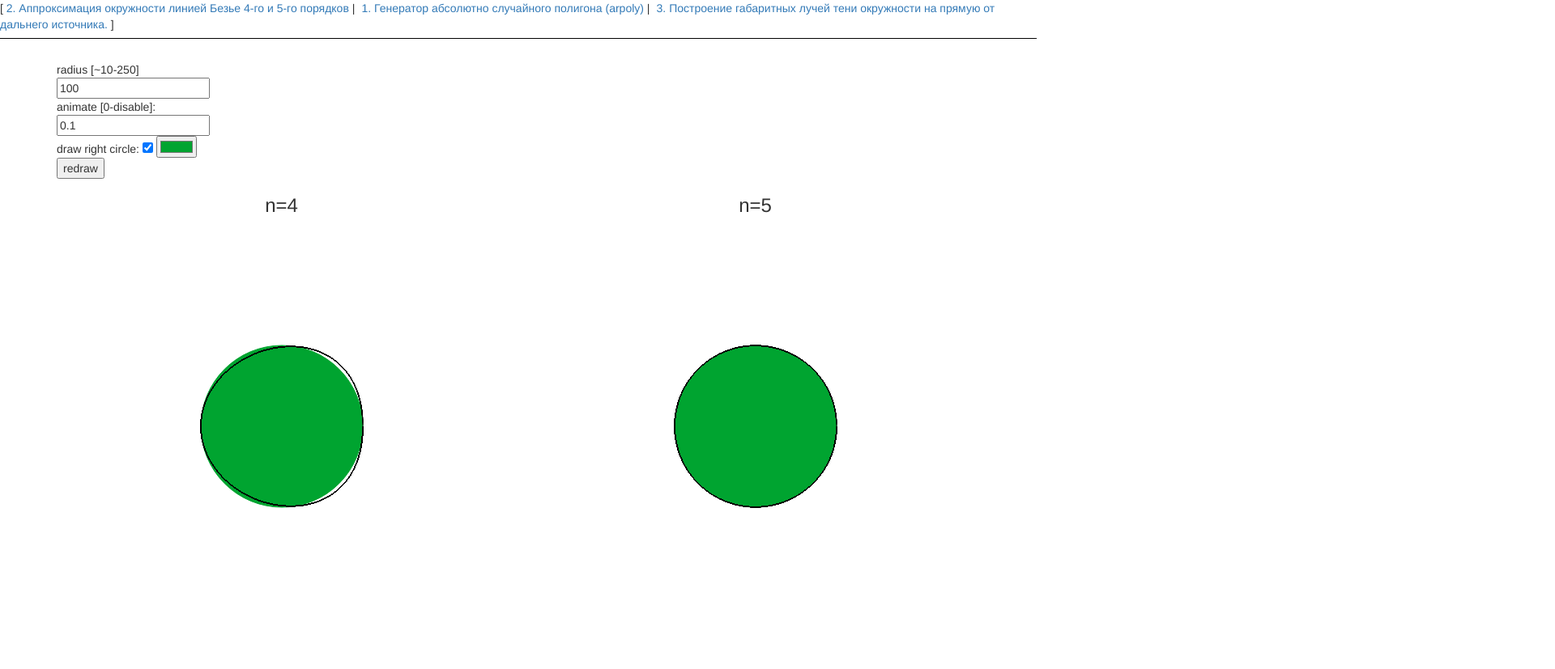
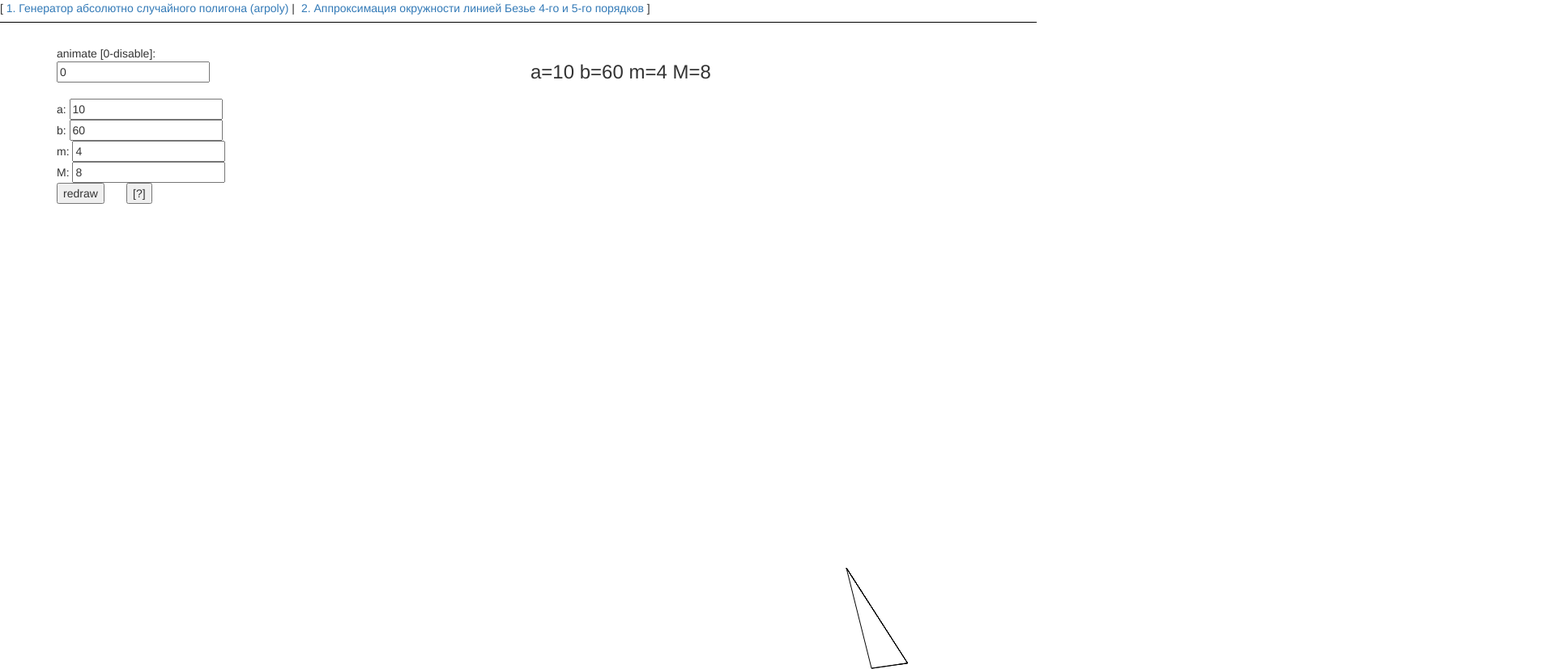
Before and after one commit to NBakaev/hse-cg, a website: page index.html at #!/view1 in a window 1280 px wide. Shown: the top 827 px of the page at 81% size, 1920 px wide, since content can reach past the window. Before the commit the page ends 800 px from the top, so only its background shows below. Drawn offline with nearby package versions, Linux system fonts and the light colour scheme.

Commit message:
restructure and add 2nd lab

```diff
--- a/app.js
+++ b/app.js
@@ -5,7 +5,7 @@ angular.module('myApp', [
   'ngRoute',
   'myApp.view1',
   'myApp.view2',
-  'myApp.version'
+  'myApp.view3'
 ]).
 config(['$locationProvider', '$routeProvider', function($locationProvider, $routeProvider) {
   $locationProvider.hashPrefix('!');
--- a/components/version/interpolate-filter.js
+++ /dev/null
@@ -1,9 +0,0 @@
-'use strict';
-
-angular.module('myApp.version.interpolate-filter', [])
-
-.filter('interpolate', ['version', function(version) {
-  return function(text) {
-    return String(text).replace(/\%VERSION\%/mg, version);
-  };
-}]);
--- a/components/version/version-directive.js
+++ /dev/null
@@ -1,9 +0,0 @@
-'use strict';
-
-angular.module('myApp.version.version-directive', [])
-
-.directive('appVersion', ['version', function(version) {
-  return function(scope, elm, attrs) {
-    elm.text(version);
-  };
-}]);
--- a/components/version/version.js
+++ /dev/null
@@ -1,8 +0,0 @@
-'use strict';
-
-angular.module('myApp.version', [
-  'myApp.version.interpolate-filter',
-  'myApp.version.version-directive'
-])
-
-.value('version', '0.1');
--- a/index.html
+++ b/index.html
@@ -15,19 +15,19 @@
   <script src="bower_components/html5-boilerplate/dist/js/vendor/modernizr-2.8.3.min.js"></script>
   <link rel="stylesheet" href="https://maxcdn.bootstrapcdn.com/bootstrap/3.3.7/css/bootstrap.min.css" integrity="sha384-BVYiiSIFeK1dGmJRAkycuHAHRg32OmUcww7on3RYdg4Va+PmSTsz/K68vbdEjh4u" crossorigin="anonymous">
   <script src="bezier.lib.js"></script>
+  <script src="math.lib.js"></script>
 </head>
 <body>
   <ul class="menu">
     <li><a href="#!/view1">
+      1. Генератор абсолютно случайного полигона (arpoly)
+    </a></li>
+    <li><a href="#!/view2">
       2. Аппроксимация окружности линией Безье 4-го и 5-го порядков
     </a></li>
-    <li><a href="#!/view1">
-      1. Генератор абсолютно случайного полигона (arpoly)
-    </a></li>
-
-    <li><a href="#!/view3">
-      3. Построение габаритных лучей тени окружности на прямую от дальнего источника.
-    </a></li>
+    <!--<li><a href="#!/view3">-->
+      <!--3. Построение габаритных лучей тени окружности на прямую от дальнего источника.-->
+    <!--</a></li>-->
   </ul>
 
   <!--[if lt IE 7]>
@@ -39,10 +39,8 @@
   <script src="bower_components/angular/angular.js"></script>
   <script src="bower_components/angular-route/angular-route.js"></script>
   <script src="app.js"></script>
-  <script src="view1/view1.js"></script>
-  <script src="view2/view2.js"></script>
-  <script src="components/version/version.js"></script>
-  <script src="components/version/version-directive.js"></script>
-  <script src="components/version/interpolate-filter.js"></script>
+  <script src="view1/view.js"></script>
+  <script src="view2/view.js"></script>
+  <script src="view3/view.js"></script>
 </body>
 </html>
--- /dev/null
+++ b/math.lib.js
@@ -0,0 +1,15 @@
+// Returns a random integer between min (included) and max (excluded)
+// Using Math.round() will give you a non-uniform distribution!
+
+function getRandomInt(min, max) {
+    min = Math.ceil(min);
+    max = Math.floor(max);
+    return Math.floor(Math.random() * (max - min)) + min;
+}/**
+ * Created Nikita Bakaev, ya@nbakaev.ru on 12/6/2016.
+ * All Rights Reserved
+ */
+
+function rnd(max) {
+    return getRandomInt(1, max);
+}
--- /dev/null
+++ b/view1/view.html
@@ -0,0 +1,56 @@
+<div class="container">
+    <div class="row">
+        <div class="col-md-6">
+            animate [0-disable]: <br>
+            <input type="number" ng-model="animateCurveTime" ng-change="redraw();" ng-model-options="{debounce: 600 }">
+            <br>
+            <br>
+            a:
+            <input type="number" ng-model="a" ng-change="draw4();" ng-model-options="{debounce: 600 }">
+
+            <br>
+            b:
+            <input type="number" ng-model="b" ng-change="draw4();" ng-model-options="{debounce: 600 }">
+
+            <br>
+            m:
+            <input type="number" ng-model="m" ng-change="draw4();" ng-model-options="{debounce: 600 }">
+
+            <br>
+            M:
+            <input type="number" ng-model="MM" ng-change="draw4();" ng-model-options="{debounce: 600 }">
+
+            <br>
+            <button ng-click="draw4();">redraw</button>
+            &nbsp; &nbsp;&nbsp;&nbsp;
+            <button ng-click="redraw()">[?]</button>
+
+        </div>
+        <div class="col-md-6">
+            <h3>
+                a={{a}}
+                b={{b}}
+
+                m={{m}}
+                M={{MM}}
+            </h3>
+        </div>
+    </div>
+    <div class="col-md-12 text-center">
+        <canvas id="arpoly-1" width="1920" height="900">Ваш браузер не поддерживает canvas.</canvas>
+        <br>
+        <ul>
+            <li ng-repeat="point in polygon track by $index">
+                {{point | json}}
+            </li>
+        </ul>
+    </div>
+</div>
+
+<style>
+    #bezier {
+        border-width: 1px;
+        border-style: solid;
+        background: #FAFAFA;
+    }
+</style>
--- /dev/null
+++ b/view1/view.js
@@ -0,0 +1,196 @@
+'use strict';
+
+angular.module('myApp.view2', ['ngRoute'])
+
+    .config(['$routeProvider', function ($routeProvider) {
+        $routeProvider.when('/view1', {
+            templateUrl: 'view1/view.html',
+            controller: 'View1Ctrl'
+        });
+    }])
+
+    .controller('View1Ctrl', ['$scope', function ($scope) {
+
+        $scope.polygon = [];
+        $scope.animateCurveTime = 0;
+        $scope.rightCircleColor = "#00A430";
+
+        $scope.drawPoly = function (points) {
+            var drawC = document.getElementById('arpoly-1');
+            if (drawC && drawC.getContext) {
+                var ctx = drawC.getContext('2d');
+                ctx.lineWidth = 0.1;
+
+                // clear canvas
+                drawC.width = drawC.width;
+
+                ctx.beginPath();
+
+                // центр canvas - не верхний левый угол, а центр canvas
+                var transX = drawC.width * 0.5,
+                    transY = drawC.height * 0.5;
+                ctx.translate(transX, transY);
+
+                drawLines(ctx, points, $scope.animateCurveTime);
+                ctx.closePath();
+            }
+        };
+
+        /**
+         * Тест пересечения отрезков на 2D плоскости
+         *
+         * @param _a точка [] начала 1 отрезка
+         * @param _b точка [] конца 1 отрезка
+         * @param _c точка [] начала 2 отрезка
+         * @param _d точка [] конца 2 отрезка
+         * @returns {boolean} true если отрезки пересекаются, false - не пересекаются
+         */
+        $scope.segm_test = function (_a, _b, _c, _d) {
+            var a = _a[0];
+            var b = _a[1];
+
+            var c = _b[0];
+            var d = _b[1];
+
+            var p = _c[0];
+            var q = _c[1];
+
+            var r = _d[0];
+            var s = _d[1];
+
+            var det, gamma, lambda;
+            det = (c - a) * (s - q) - (r - p) * (d - b);
+            if (det === 0) {
+                return false;
+            } else {
+                lambda = ((s - q) * (r - a) + (p - r) * (s - b)) / det;
+                gamma = ((b - d) * (r - a) + (c - a) * (s - b)) / det;
+                return (0 < lambda && lambda < 1) && (0 < gamma && gamma < 1);
+            }
+        };
+
+        $scope.generateRandomPoint = function (allPoints, pointIndex, stepA, stepB) {
+            var q = [];
+            var fi = rnd(2 * Math.PI);
+            var d = stepA + rnd(stepB - stepA);
+
+            q[0] = allPoints[pointIndex][0] + d * (Math.cos(fi));
+            q[1] = allPoints[pointIndex][1] + d * (Math.sin(fi));
+            return q;
+        };
+
+        $scope.finalCheck = function (allPoints) {
+            for (var m = 0; m < allPoints.length - 1; m++) {
+                for (var j = 0; j < allPoints.length - 1; j++) {
+                    if (m == j) {
+                        continue;
+                    }
+                    if ($scope.segm_test(allPoints[m], allPoints[m + 1], allPoints[j], allPoints[j + 1])) {
+                        return true;
+                    }
+                }
+            }
+        };
+        /**
+         *
+         * @param startPoint начало первой точки, например [10, 10]
+         * @param stepA определяет диапазон изменения длины шага d  (a, b)
+         * @param stepB определяет диапазон изменения длины шага d  (a, b)
+         * @param minPoints m ≥ 3 задает  минимальный номер вершины pm, с которой начинается проверка возможности замыкания полилинии ребром pmp
+         * @param maxPoints пятый аргумент M ≥ m ограничивает максимальное число шагов хаотического блуждания для предотвращения его зацикливания в случае невозможности замыкания полилинии из глубин построенного лабиринта
+         *
+         * @returns {Array} - массив точек, который нужно последовательно соеденить для построения полигона
+         */
+        $scope.arpoly = function (startPoint, stepA, stepB, minPoints, maxPoints) {
+            var allPoints = [];
+            allPoints.push(startPoint);
+
+            for (var i = 0; i < maxPoints; i++) {
+                var currentElement = [];
+                currentElement = $scope.generateRandomPoint(allPoints, i, stepA, stepB);
+
+                // если у нас меньше точек, чем минимум необходимо - просто добавить
+                // точки не пересекаются, проверок не надо
+                if ((i < 3) || i < minPoints) {
+                    allPoints.push(currentElement);
+                    continue;
+                }
+
+                for (var p = 0; p < allPoints.length - 1; p++) {
+                    var s2 = $scope.segm_test(allPoints[allPoints.length - 1], currentElement, allPoints[p], allPoints[p + 1]);
+                    if (s2 == false) {
+                    }
+                    if (s2 == true) {
+                        return null;
+                    }
+                }
+                allPoints.push(currentElement);
+
+                // если меньше максимальных точек но больше или равно минимум точек - проверить, можно ли провести от конца к началу линию
+                if (i >= minPoints) {
+                    // соеденить первую точку и последннюю и не пересекались чтобы
+                    for (var p2 = 1; p2 < allPoints.length - 1; p2++) {
+                        var s22 = $scope.segm_test(allPoints[0], allPoints[allPoints.length - 1], allPoints[p2], allPoints[p2 + 1]);
+                        if (s22 == false) {
+                        }
+                        if (s22 == true) {
+                            return null;
+                        }
+                    }
+                    allPoints.push(allPoints[0]);
+                    if ($scope.finalCheck(allPoints)) {
+                        return null;
+                    }
+
+                    return allPoints;
+                }
+            }
+            return null;
+        };
+
+        $scope.arpolyHelper = function (startPoint, stepA, stepB, minPoints, maxPoints) {
+            // пробуем 1000 раз построить полигон
+            for (var i = 0; i < 90000; i++) {
+                var result = $scope.arpoly(startPoint, stepA, stepB, minPoints, maxPoints);
+                if (result != null) {
+                    return result;
+                }
+            }
+            console.error("failed arpoly");
+            return null;
+        };
+
+        $scope.a = 10;
+        $scope.b = 60;
+        $scope.m = 4;
+        $scope.MM = 8;
+
+        $scope.randomPoly = function () {
+            $scope.polygon = $scope.arpolyHelper([0, 0], $scope.a, $scope.b, $scope.m, $scope.MM);
+            console.log($scope.polygon);
+        };
+
+        $scope.draw4 = function () {
+            try {
+                if ($scope.polygon == null) {
+                    $scope.randomPoly();
+                }
+
+                $scope.randomPoly();
+                $scope.drawPoly($scope.polygon);
+            } catch (e) {
+                if ($scope.polygon == null) {
+                    $scope.randomPoly();
+                }
+
+                $scope.randomPoly();
+                $scope.drawPoly($scope.polygon);
+            }
+        };
+        $scope.draw4();
+
+        $scope.redraw = function () {
+            $scope.drawPoly($scope.polygon);
+        }
+
+    }]);
--- a/view1/view1.js
+++ b/view2/view.js
@@ -3,13 +3,13 @@
 angular.module('myApp.view1', ['ngRoute'])
 
     .config(['$routeProvider', function ($routeProvider) {
-        $routeProvider.when('/view1', {
-            templateUrl: 'view1/view1.html',
-            controller: 'View1Ctrl'
+        $routeProvider.when('/view2', {
+            templateUrl: 'view2/view.html',
+            controller: 'View2Ctrl'
         });
     }])
 
-    .controller('View1Ctrl', ['$scope', function ($scope) {
+    .controller('View2Ctrl', ['$scope', function ($scope) {
         $scope.radius = 100;
         $scope.animateCurveTime = 0.1;
         $scope.drawRightCircle = true;
@@ -62,7 +62,6 @@ angular.module('myApp.view1', ['ngRoute'])
         $scope.draw4();
 
 
-
         $scope.draw5 = function () {
             var drawC = document.getElementById('bezier2-2');
             if (drawC && drawC.getContext) {
--- a/view2/view2.js
+++ /dev/null
@@ -1,14 +0,0 @@
-'use strict';
-
-angular.module('myApp.view2', ['ngRoute'])
-
-.config(['$routeProvider', function($routeProvider) {
-  $routeProvider.when('/view2', {
-    templateUrl: 'view2/view2.html',
-    controller: 'View2Ctrl'
-  });
-}])
-
-.controller('View2Ctrl', [function() {
-
-}]);
--- /dev/null
+++ b/view3/view.js
@@ -0,0 +1,14 @@
+'use strict';
+
+angular.module('myApp.view3', ['ngRoute'])
+
+.config(['$routeProvider', function($routeProvider) {
+  $routeProvider.when('/view3', {
+    templateUrl: 'view3/view.html',
+    controller: 'View3Ctrl'
+  });
+}])
+
+.controller('View3Ctrl', [function() {
+
+}]);
```
Also changed, not shown: components/version/interpolate-filter_test.js (deleted, +0 -15 lines), components/version/version-directive_test.js (deleted, +0 -17 lines), components/version/version_test.js (deleted, +0 -11 lines), view2/view2_test.js (deleted, +0 -16 lines), view3/view.html (renamed from view2/view2.html, +1 -1 lines), view2/view.html (renamed from view1/view1.html), 1 other file.
